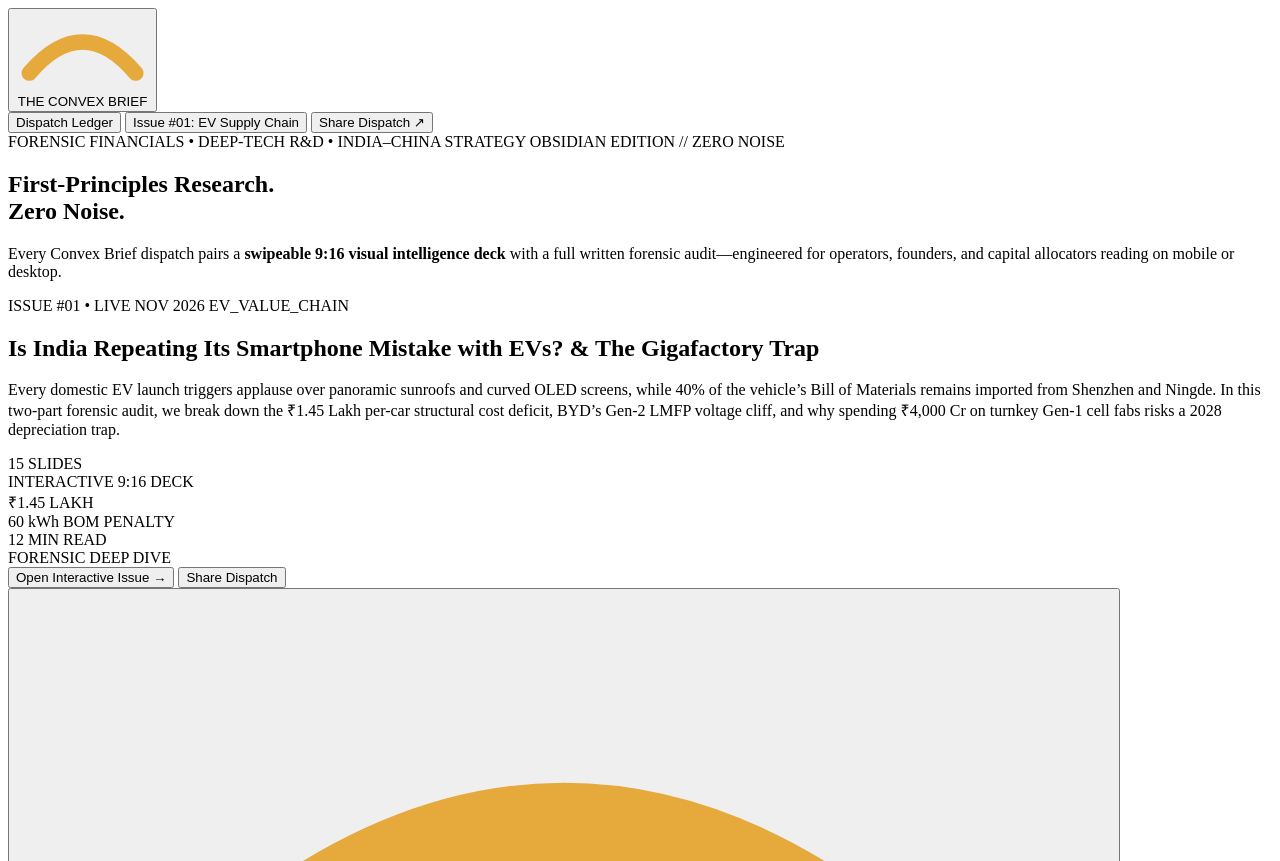
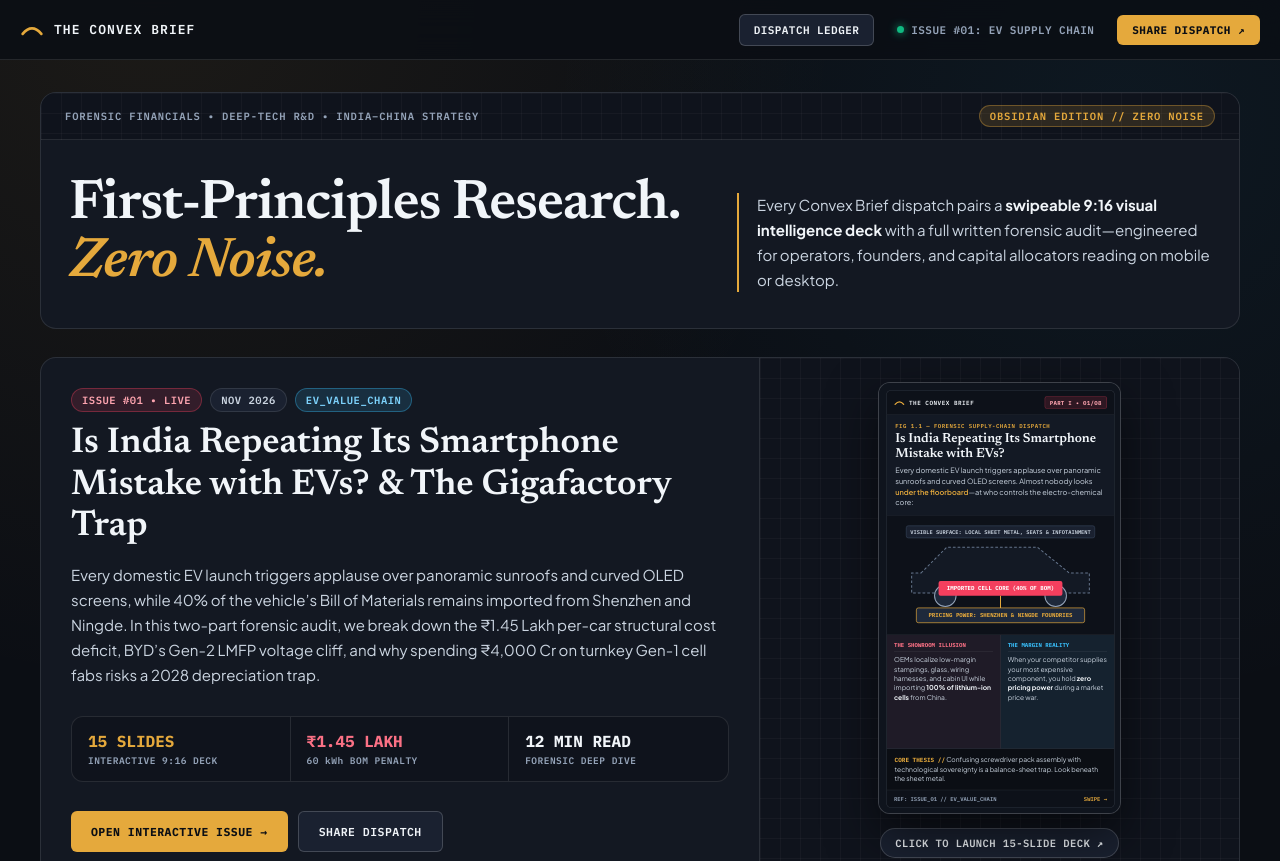
Before and after one commit to mtsl001/tcb-cf, a plain HTML site: page index.html in a window 1280 px wide. Shown: the top 861 px of the page. Drawn offline with Linux system fonts and the light colour scheme.

Commit message:
Update stylesheet links in index.html

```diff
--- a/index.html
+++ b/index.html
@@ -20,7 +20,9 @@
 
   <link rel="preconnect" href="https://fonts.googleapis.com" />
   <link rel="preconnect" href="https://fonts.gstatic.com" crossorigin />
-  <link href="styles.css" />
+  <link rel="stylesheet" href="https://fonts.googleapis.com/css2?family=IBM+Plex+Mono:wght@600;700&family=Newsreader:ital,wght@0,600;1,600&family=Plus+Jakarta+Sans:wght@400;600;700&display=swap" />
+  <link rel="stylesheet" href="styles.css" />
+
 </head>
 <body>
 
```
